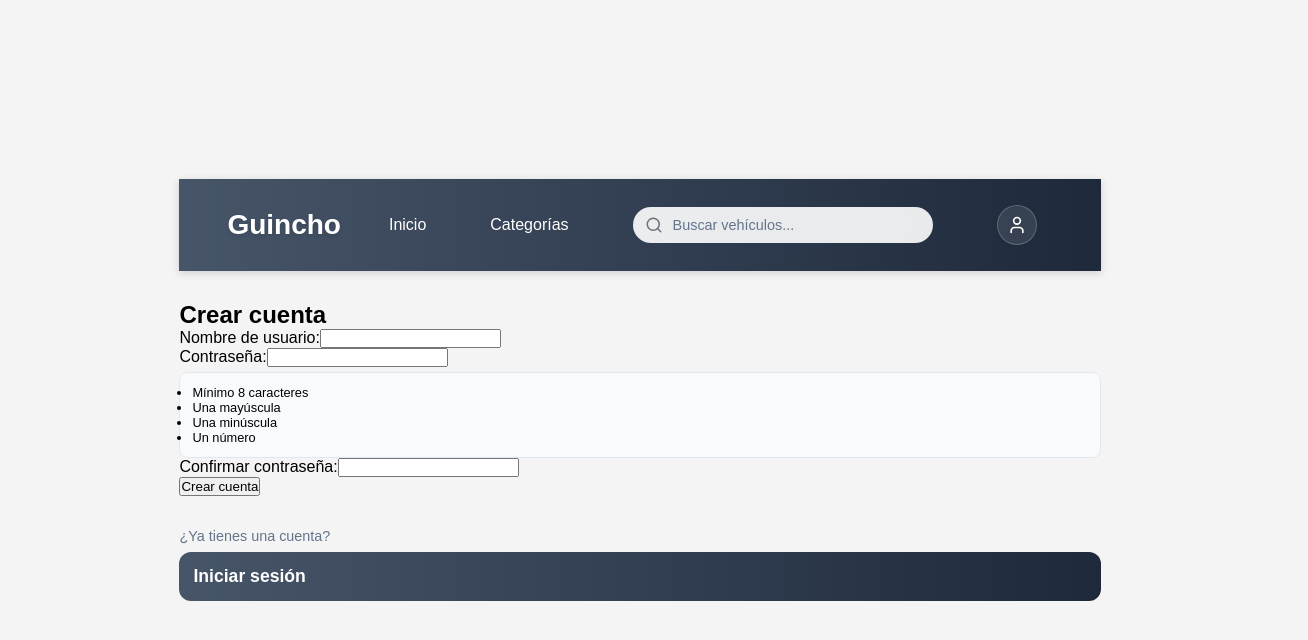
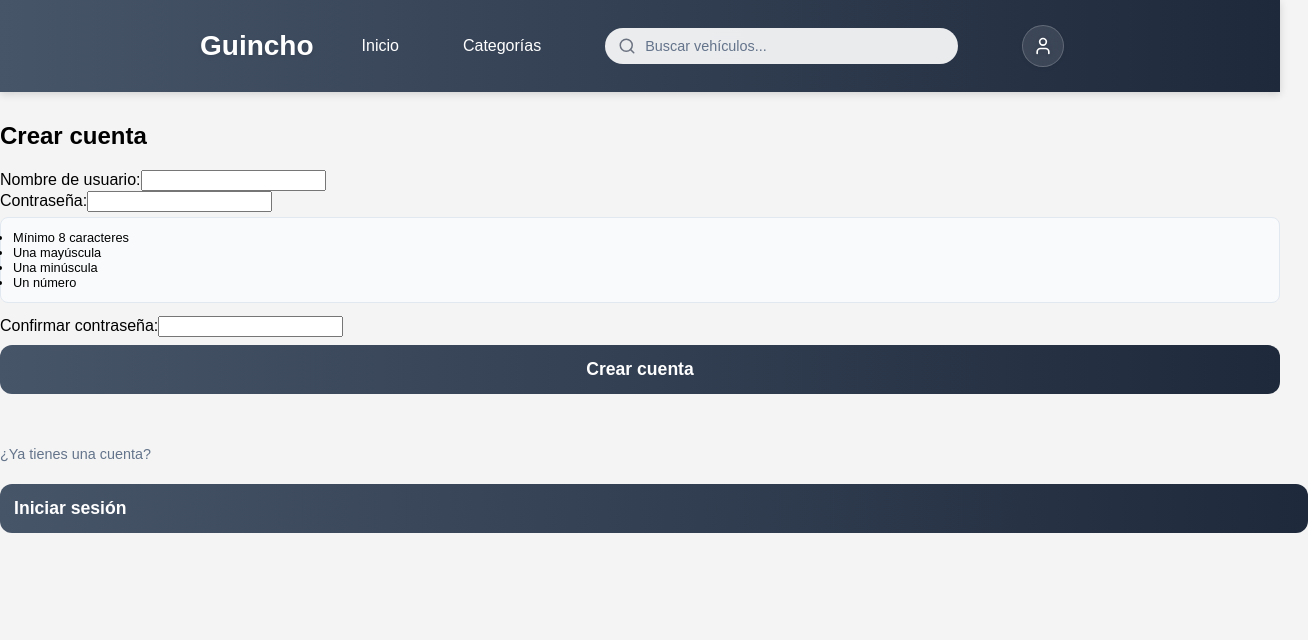
Before and after one commit to tobiasderene/guincho, a React (Create React App) app: page /registrarse in a window 1280 px wide. Shown: the top 640 px of the page, 1308 px wide, since content can reach past the window. Built offline with nearby package versions, Linux system fonts and the light colour scheme.

Commit message:
register

```diff
--- a/src/pages/Register.jsx
+++ b/src/pages/Register.jsx
@@ -1,4 +1,5 @@
 import { useState } from 'react';
+import { Link } from 'react-router-dom';
 import '../styles/Register.css';
 
 function Registro() {
@@ -23,13 +24,12 @@ function Registro() {
     const { name, value } = e.target;
 
     if (name === 'password') {
-      const requirements = {
+      setPasswordRequirements({
         length: value.length >= 8,
         uppercase: /[A-Z]/.test(value),
         lowercase: /[a-z]/.test(value),
         number: /[0-9]/.test(value)
-      };
-      setPasswordRequirements(requirements);
+      });
     }
 
     setFormData((prev) => ({
@@ -61,7 +61,7 @@ function Registro() {
     if (Object.keys(newErrors).length > 0) return;
 
     try {
-      const response = await fetch(`${import.meta.env.VITE_API_URL}/api/v1/usuario`, {
+      const response = await fetch(`${process.env.REACT_APP_API_URL}/api/v1/usuario`, {
         method: 'POST',
         headers: {
           'Content-Type': 'application/json'
@@ -150,12 +150,12 @@ function Registro() {
           {successMessages.confirmPassword && <p className="success">{successMessages.confirmPassword}</p>}
         </div>
 
-        <button type="submit">Crear cuenta</button>
+        <button type="submit" className="register-btn">Crear cuenta</button>
       </form>
 
       <div className="register-section">
         <p>¿Ya tienes una cuenta?</p>
-        <a href="/iniciarsesion" className="register-btn">Iniciar sesión</a>
+        <Link to="/iniciarsesion" className="register-btn">Iniciar sesión</Link>
       </div>
     </div>
   );
--- a/src/styles/Register.css
+++ b/src/styles/Register.css
@@ -1,19 +1,4 @@
 /* Register.css */
-* {
-    margin: 0;
-    padding: 0;
-    box-sizing: border-box;
-}
-
-body {
-    font-family: 'Segoe UI', Tahoma, Geneva, Verdana, sans-serif;
-    background: linear-gradient(to right, #475569, #1e293b);
-    min-height: 100vh;
-    display: flex;
-    align-items: center;
-    justify-content: center;
-    padding: 20px;
-}
 
 .register-container {
     background: rgba(255, 255, 255, 0.95);
```
